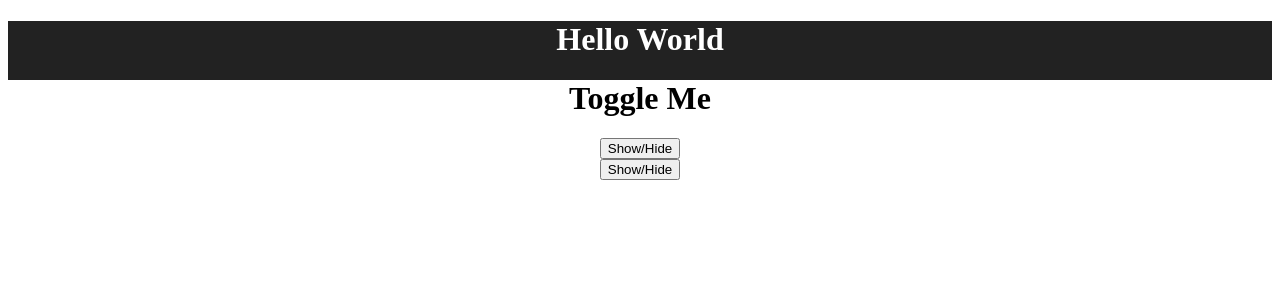
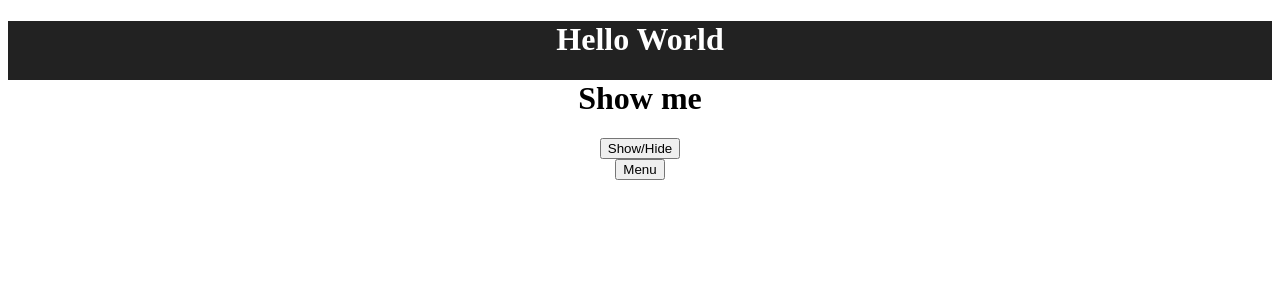
Before and after one commit to rmemory/react-projects, a React app: page / in a window 1280 px wide. Both pictures are taken after a click on the button "Show/Hide". Shown: the top 300 px of the page. Built offline with nearby package versions, Linux system fonts and the light colour scheme.

Commit message:
Add an initial render prop callback

```diff
--- a/src/components/App.jsx
+++ b/src/components/App.jsx
@@ -4,7 +4,8 @@ import {
 	BrowserRouter as
 	Router, // Switch, Route, Link,
 } from 'react-router-dom';
-import Toggle from './Toggle.jsx';
+// import Toggle from './Toggle.jsx';
+import Toggle from './ToggleRenderProps.jsx';
 
 import css from './App.css'; // eslint-disable-line no-unused-vars
 
@@ -15,10 +16,30 @@ const App = () => (
 				<h1>Hello World</h1>
 			</header>
 			<body className="Body">
-				<Toggle />
-				<Toggle>
+				<Toggle render={({ on, toggle }) => (
+					<div>
+						{
+							on &&
+								<h1>Show me</h1>
+						}
+						<button onClick={toggle}>Show/Hide</button>
+					</div>
+				)}
+				/>
+
+				<Toggle render={({ on, toggle }) => (
+					<div>
+						{
+							on &&
+								<nav>Nav Item</nav>
+						}
+						<button onClick={toggle}>Menu</button>
+					</div>
+				)}
+				/>
+				{/* <Toggle>
 					<h1>Wow this is neat</h1>
-				</Toggle>
+				</Toggle> */}
 			</body>
 		</div>
 	</Router>
--- /dev/null
+++ b/src/components/ToggleRenderProps.jsx
@@ -0,0 +1,25 @@
+import React, { Component } from 'react';
+
+export default class Toggle extends Component {
+	state = {
+		on: false,
+	}
+
+	toggle = () => {
+		this.setState({
+			on: !this.state.on,
+		});
+	}
+
+	render() {
+		const { render } = this.props;
+		return (
+			<div>
+				{render({
+					on: this.state.on,
+					toggle: this.toggle,
+				})}
+			</div>
+		);
+	}
+}
```
